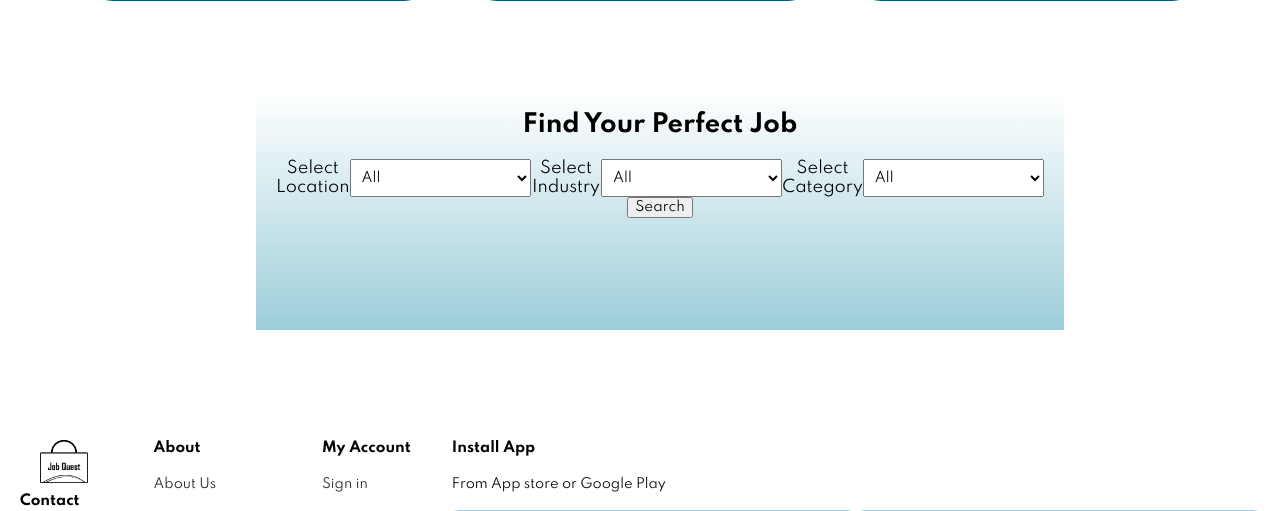
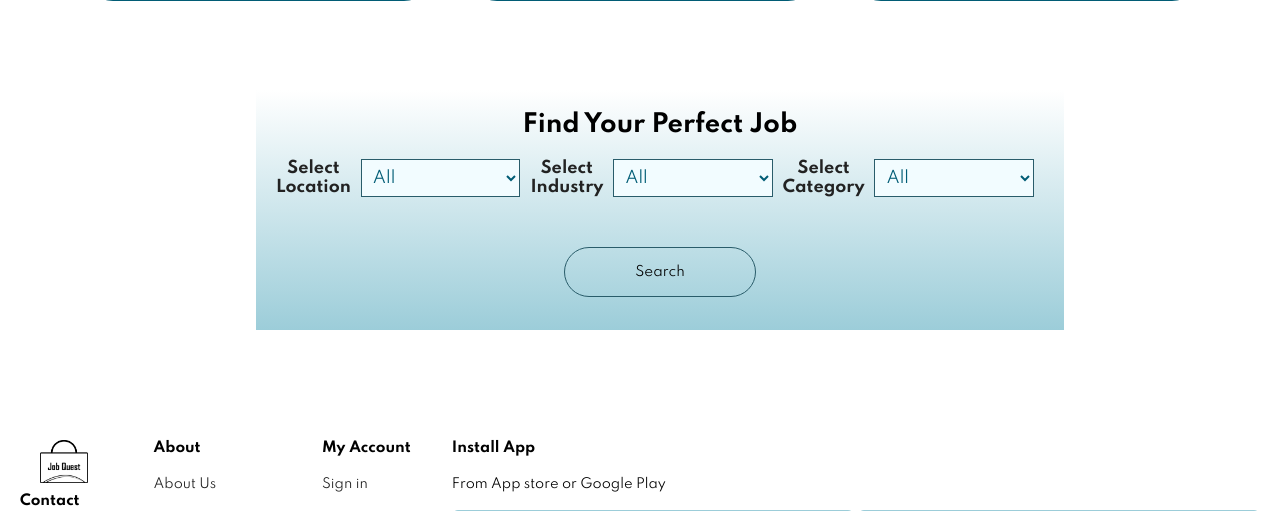
Before and after one commit to Atef-Abrar-Bhuyian/Job-Quest, a PHP site: page /search_jobs.html in a window 1280 px wide. Shown: the part 1564-2075 px from the top of the page. Run offline with PHP 8.4, Linux system fonts and the light colour scheme; some libraries are stand-ins or nearby versions; some web fonts are replaced; grey boxes are pictures that could not be loaded.

Commit message:
search page search button modified

```diff
--- a/index.html
+++ b/index.html
@@ -44,7 +44,7 @@
     </section>
 
     <div class="h1-middle">
-        <h1><i class="fa-solid fa-magnifying-glass"></i>Browse Category</h1>
+        <h1><i class="fa-solid fa-magnifying-glass"></i> Browse Category</h1>
     </div>
 
 
--- a/search_jobs.html
+++ b/search_jobs.html
@@ -40,6 +40,7 @@
                     <p>Search</p>
                 </div>
             </div>
+        </div>
     </section>
     <section>
         <h2 class="new-jobs-text"><i class="fa-solid fa-fire fire"></i> NEW JOBS</h2>
@@ -114,7 +115,7 @@
     <section class="filter-section">
         <h1>Find Your Perfect Job</h1>
         <div class="filter">
-            <label>Select Location</label>
+            <label><b>Select Location</b></label>
             <select>
                 <label for=""></label>
                 <option>All</option>
@@ -127,7 +128,7 @@
                 <option>Mymensingh</option>
                 <option>Sylhet</option>
             </select>
-            <label>Select Industry</label>
+            <label><b>Select Industry</b></label>
             <select>
                 <option>All</option>
                 <option>Government</option>
@@ -137,7 +138,7 @@
                 <option>International Agency</option>
                 <option>Other</option>
             </select>
-            <label>Select Category</label>
+            <label><b>Select Category</b></label>
             <select>
                 <option>All</option>
                 <option>Accounting/Finance</option>
@@ -150,7 +151,7 @@
                 <option>IT/Telecommunication</option>
             </select>
         </div>
-        <button class="">Search</button>
+        <button class="search-style">Search</button>
     </section>
 </body>
 
--- a/style.css
+++ b/style.css
@@ -89,7 +89,7 @@ header{
     padding: 0 80px;
     display: flex;
     flex-direction: column;
-
+    font-size: large;
     justify-content: center;
     position: relative;
 }
@@ -114,6 +114,16 @@ header{
     bottom: 0;
     right: 0;
     opacity: 0.5;
+}
+
+.search-button-home{
+    margin-top: 10px;
+    background-color: transparent;
+    border: 0.5px solid #295c6a;
+    border-radius: 50px;
+    width: 40%;
+    height: 25%;
+    cursor: pointer;
 }
 
 .info{
@@ -330,6 +340,36 @@ font-size: 40px;
     padding: 0.9%;
     width: 40%;
 }
+
+.filter label{
+    color: #222;
+}
+.filter select{
+    color: #015c75;
+    border: 1px solid #295c6a;
+    background-color:#f2fcff;
+    font-size: medium;
+    margin-left: 10px;
+    margin-right: 10px;
+}
+
+
+.filter-section button,
+.search-style{
+    margin-top: 50px;
+    background-image: url(./media/img/circle\ paint\ brush.png);
+    background-color: transparent;
+    border: 0.5px solid #295c6a;
+    border-radius: 50px;
+    width: 25%;
+    height: 25%;
+    cursor: pointer;
+}
+
+.filter-section button:hover,
+.search-style:hover{
+    background-color: #9ccdd9;
+}
 /* For footer */
 footer {
     display: flex;
```
